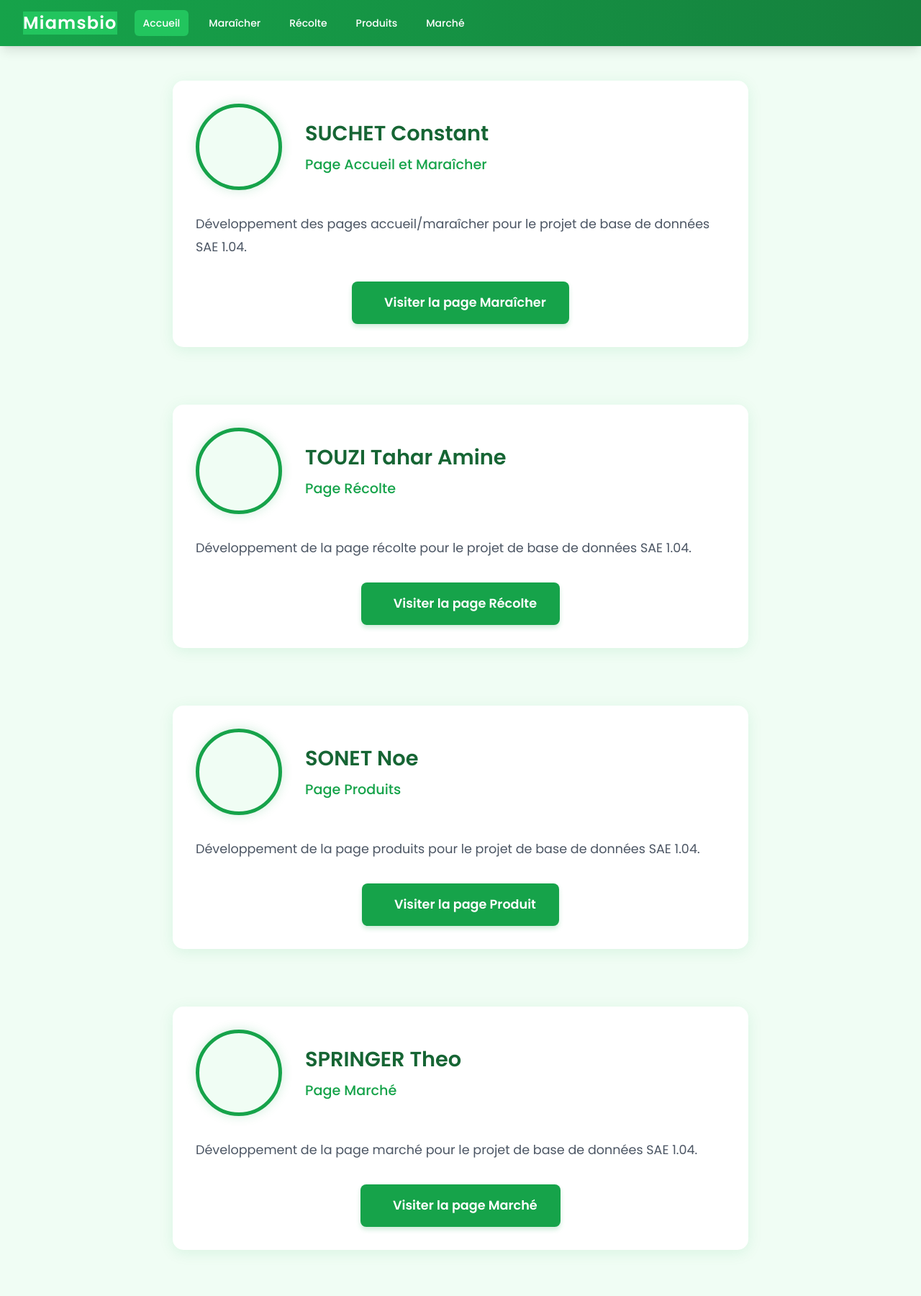
After one commit to amintt2/flaskSAE1.04, a Flask app: page /home in a window 1280 px wide. The commit adds this page. Shown: the whole page at 72% size. Run offline with Flask 3, Linux system fonts and the light colour scheme; some libraries are stand-ins or nearby versions.

Commit message:
commit2: Ajout de la page d'accueil avec les profils des créateurs
- Création d'un composant réutilisable pour afficher les profils des créateurs
- Ajout des données des 4 créateurs avec leurs pages respectives
- Intégration du style CSS pour les cartes de profil
- Ajout des icônes et des liens vers les pages créées
- Mise en place de la redirection de la racine vers /home
- Suppression du style CSS générique au profit d'un style dédié
- Mise à jour du template de base avec les nouveaux fichiers CSS

```diff
--- a/app.py
+++ b/app.py
@@ -1,6 +1,7 @@
 #!/usr/bin/python
 # -*- coding:utf-8 -*-
 from flask import Flask, request, render_template, redirect, flash
+import time
 
 app = Flask(__name__)
 app.config["TEMPLATES_AUTO_RELOAD"] = True
@@ -30,8 +31,55 @@ def teardown_db(exception):
         db.close()
 
 @app.route('/')
+def index():
+    return redirect('/home')
+
+@app.route('/home')
 def home():
-    return render_template('home.html')
+    creators = [
+        {
+            "name": "SUCHET Constant",
+            "title": "Page Accueil et Maraîcher",
+            "description": "Développement des pages accueil/maraîcher pour le projet de base de données SAE 1.04.",
+            "profile_url": "/maraicher",
+            "created_pages": {
+                "Maraîcher": "/maraicher",
+            }
+        },
+        {
+            "name": "TOUZI Tahar Amine",
+            "title": "Page Récolte",
+            "description": "Développement de la page récolte pour le projet de base de données SAE 1.04.",
+            "profile_url": "/recolte",
+            "created_pages": {
+                "Récolte": "/recolte",
+            }
+        },
+        {
+            "name": "SONET Noe",
+            "title": "Page Produits",
+            "description": "Développement de la page produits pour le projet de base de données SAE 1.04.",
+            "profile_url": "/produit",
+            "created_pages": {
+                "Produit": "/produit",
+            }
+        },
+        {
+            "name": "SPRINGER Theo",
+            "title": "Page Marché",
+            "description": "Développement de la page marché pour le projet de base de données SAE 1.04.",
+            "profile_url": "/marche",
+            "created_pages": {
+                "Marché": "/marche",
+            }
+        }
+    ]
+    return render_template('home.html', creators=creators)
+
+
+@app.route('/profile/<username>')
+def profile(username):
+    return render_template('profile.html', username=username)
 
 @app.route('/maraicher')
 def maraicher():
--- /dev/null
+++ b/static/css/accueil.css
@@ -0,0 +1,144 @@
+
+.creator-section {
+    margin-bottom: 3rem;
+    padding: 1rem;
+}
+
+
+.profile-card {
+    background: white;
+    border-radius: 15px;
+    box-shadow: 0 4px 20px rgba(22, 163, 74, 0.1);
+    padding: 2rem;
+    transition: transform 0.3s ease, box-shadow 0.3s ease;
+    max-width: 800px;
+    margin: 0 auto;
+}
+
+.profile-card:hover {
+    transform: translateY(-5px);
+    box-shadow: 0 6px 25px rgba(22, 163, 74, 0.15);
+}
+
+
+.profile-header {
+    display: flex;
+    align-items: center;
+    gap: 2rem;
+    margin-bottom: 2rem;
+}
+
+.profile-image {
+    width: 120px;
+    height: 120px;
+    border-radius: 50%;
+    background: #f0fdf4;
+    border: 5px solid #16a34a;
+    display: flex;
+    align-items: center;
+    justify-content: center;
+    box-shadow: 0 0 15px rgba(22, 163, 74, 0.2);
+    transition: transform 0.3s ease;
+}
+
+.profile-image .profile-icon {
+    font-size: 3rem;
+    color: #16a34a;
+}
+
+.profile-image:hover {
+    transform: scale(1.05);
+}
+
+.profile-info h1 {
+    color: #166534;
+    font-size: 1.8rem;
+    font-weight: bold;
+    margin-bottom: 0.5rem;
+}
+
+.profile-info .title {
+    color: #16a34a;
+    font-size: 1.2rem;
+    font-weight: 500;
+}
+
+
+.profile-content p {
+    color: #4b5563;
+    line-height: 1.8;
+    font-size: 1.1rem;
+    margin-bottom: 2rem;
+}
+
+.btn-primary {
+    background-color: #16a34a;
+    color: white;
+    padding: 1rem 2rem;
+    border: none;
+    border-radius: 8px;
+    font-size: 1.1rem;
+    font-weight: 600;
+    cursor: pointer;
+    transition: all 0.3s ease;
+    box-shadow: 0 4px 6px rgba(22, 163, 74, 0.2);
+    display: flex;
+    align-items: center;
+    justify-content: center;
+    gap: 0.8rem;
+    text-decoration: none;
+    width: fit-content;
+    margin: 0 auto;
+}
+
+.btn-primary i {
+    font-size: 1.2rem;
+    transition: transform 0.3s ease;
+}
+
+.btn-primary:hover {
+    background-color: #15803d;
+    transform: translateY(-2px);
+    box-shadow: 0 6px 12px rgba(22, 163, 74, 0.3);
+    color: white;
+}
+
+.btn-primary:hover i {
+    transform: scale(1.1);
+}
+
+/* Media Queries */
+@media (max-width: 768px) {
+    .profile-header {
+        flex-direction: column;
+        text-align: center;
+    }
+
+    .profile-info {
+        text-align: center;
+    }
+
+    .profile-content {
+        text-align: center;
+    }
+}
+
+@media (max-width: 480px) {
+    .profile-image {
+        width: 100px;
+        height: 100px;
+    }
+
+    .profile-image .profile-icon {
+        font-size: 2.5rem;
+    }
+
+    .profile-info h1 {
+        font-size: 1.5rem;
+    }
+
+    .btn-primary {
+        width: 100%;
+        padding: 0.8rem 1.5rem;
+    }
+}
--- /dev/null
+++ b/templates/accueil.html
@@ -0,0 +1,49 @@
+{% macro creator_sections(creators) %}
+{% for creator in creators %}
+<div class="creator-section">
+    <div class="profile-card">
+        <div class="profile-header">
+            <div class="profile-image">
+                {% for page_name, page_url in creator.created_pages.items() %}
+                    {% if page_name == "Maraîcher" %}
+                        <i class="fas fa-leaf profile-icon"></i>
+                    {% elif page_name == "Récolte" %}
+                        <i class="fas fa-carrot profile-icon"></i>
+                    {% elif page_name == "Produit" %}
+                        <i class="fas fa-apple-alt profile-icon"></i>
+                    {% elif page_name == "Marché" %}
+                        <i class="fas fa-shopping-basket profile-icon"></i>
+                    {% endif %}
+                {% endfor %}
+            </div>
+            <div class="profile-info">
+                <h1>{{ creator.name }}</h1>
+                <p class="title">{{ creator.title }}</p>
+            </div>
+        </div>
+        <div class="profile-content">
+            <p>{{ creator.description }}</p>
+        </div>
+        <div class="profile-footer">
+            <a href="{{ creator.profile_url }}" class="btn-primary">
+                {% for page_name, page_url in creator.created_pages.items() %}
+                    {% if page_name == "Maraîcher" %}
+                        <i class="fas fa-leaf"></i>
+                        <span>Visiter la page Maraîcher</span>
+                    {% elif page_name == "Récolte" %}
+                        <i class="fas fa-carrot"></i>
+                        <span>Visiter la page Récolte</span>
+                    {% elif page_name == "Produit" %}
+                        <i class="fas fa-apple-alt"></i>
+                        <span>Visiter la page Produit</span>
+                    {% elif page_name == "Marché" %}
+                        <i class="fas fa-shopping-basket"></i>
+                        <span>Visiter la page Marché</span>
+                    {% endif %}
+                {% endfor %}
+            </a>
+        </div>
+    </div>
+</div>
+{% endfor %}
+{% endmacro %}
--- a/templates/base.html
+++ b/templates/base.html
@@ -6,6 +6,8 @@
     <meta name="viewport" content="width=device-width, initial-scale=1.0">
     <title>{% block title %}Miamsbio{% endblock %}</title>
     <script src="https://cdn.tailwindcss.com"></script>
+    <link rel="stylesheet" href="{{ url_for('static', filename='css/style.css') }}">
+    <link rel="stylesheet" href="{{ url_for('static', filename='css/accueil.css') }}">
     <style>
         @import url('https://fonts.googleapis.com/css2?family=Poppins:wght@300;400;500;600&display=swap');
 
@@ -20,6 +22,7 @@
     <div class="container mx-auto mt-8 px-4">
         {% block content %}{% endblock %}
     </div>
+    <script src="{{ url_for('static', filename='js/loading.js') }}"></script>
 </body>
 
 </html>
--- a/templates/home.html
+++ b/templates/home.html
@@ -1,8 +1,10 @@
 {% extends "base.html" %}
+{% from 'accueil.html' import creator_sections %}
 
 {% block title %}Accueil - Maraîcher{% endblock %}
 
 {% block content %}
-<h1 class="text-4xl font-bold text-green-800 mb-4">Bienvenue chez Maraîcher Frais</h1>
-<p class="text-lg text-green-700">Découvrez nos fruits et légumes frais de saison !</p>
+<div class="container">
+    {{ creator_sections(creators) }}
+</div>
 {% endblock %}
```
Also changed, not shown: static/css/style.css (deleted, +0 -9 lines).
